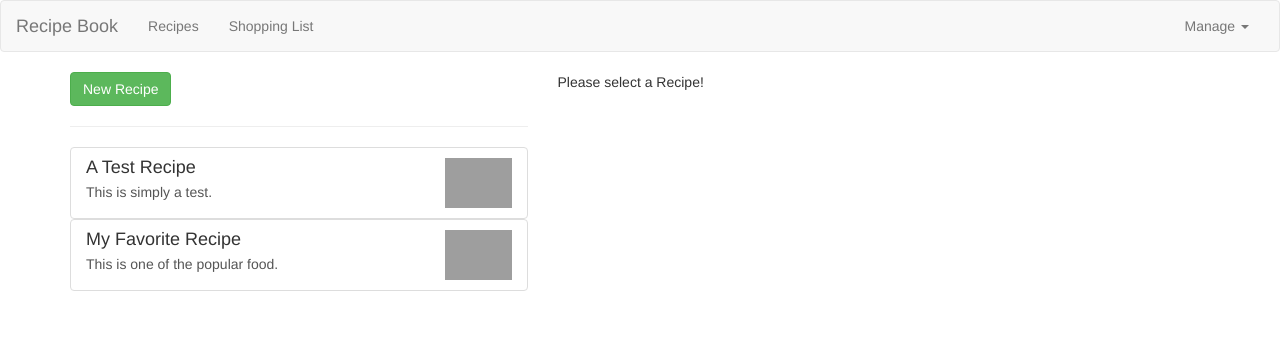
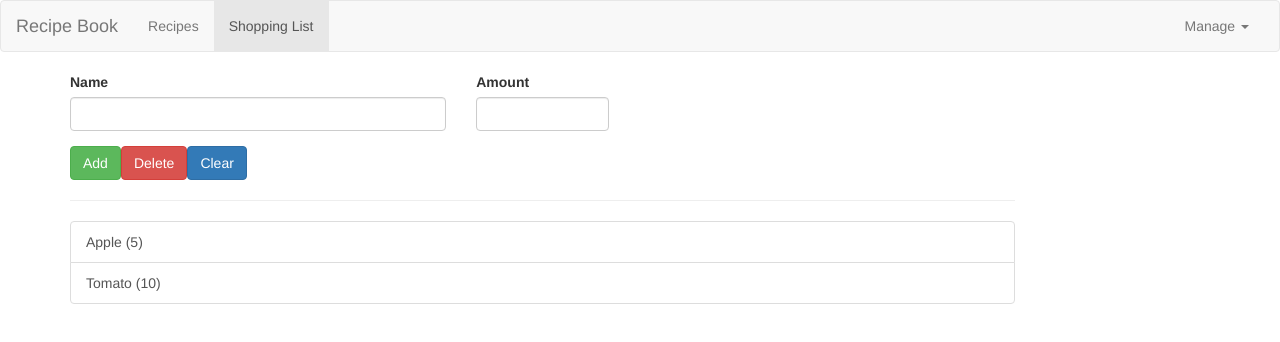
Before and after one commit to seohyundeveloper/shoppingMall-angular, an Angular app: page /shopping-list in a window 1280 px wide. Shown: the top 342 px of the page. Built offline with nearby package versions, Linux system fonts and the light colour scheme; grey boxes are pictures that could not be loaded.

Commit message:
Router- routerLink, roulterLinkActive

```diff
--- /dev/null
+++ b/src/app/app-routing.module.ts
@@ -0,0 +1,17 @@
+import { NgModule } from "@angular/core";
+import { Routes, RouterModule } from "@angular/router";
+import { RecipesComponent } from "./recipes/recipes.component";
+import { ShoppingListComponent } from "./shopping-list/shopping-list.component";
+
+const appRoutes: Routes = [
+  { path:'' , redirectTo: '/recipes', pathMatch: 'full'},
+  { path: 'recipes', component: RecipesComponent },
+  { path: 'shopping-list', component: ShoppingListComponent }
+]
+@NgModule({
+  imports: [RouterModule.forRoot(appRoutes)],
+  exports: [ RouterModule ]
+})
+export class AppRoutingModule {
+
+}
--- a/src/app/app.component.html
+++ b/src/app/app.component.html
@@ -3,10 +3,11 @@
 <div class="container">
   <div class="row">
     <div class="col-md-12">
-      <app-recipes
+      <router-outlet></router-outlet>
+      <!-- <app-recipes
         *ngIf="loadedFeature === 'recipe'"></app-recipes>
       <app-shopping-list
-        *ngIf="loadedFeature !== 'recipe'"></app-shopping-list>
+        *ngIf="loadedFeature !== 'recipe'"></app-shopping-list> -->
     </div>
   </div>
 </div>
--- a/src/app/app.module.ts
+++ b/src/app/app.module.ts
@@ -11,6 +11,8 @@
 import { ShoppingEditComponent } from './shopping-list/shopping-edit/shopping-edit.component';
 import { DropdownDirective } from './shared/dropdown.directive';
 import { ShoppingListService } from './shopping-list/shopping-list.service';
+import { AppRoutingModule } from './app-routing.module';
+
 @NgModule({
   declarations: [
     AppComponent,
@@ -26,6 +28,8 @@
   imports: [
     BrowserModule,
     FormsModule,
+  //  HttpModule,
+    AppRoutingModule
   ],
   providers: [ShoppingListService],
   bootstrap: [AppComponent]
--- a/src/app/header/header.component.html
+++ b/src/app/header/header.component.html
@@ -6,8 +6,8 @@
 
     <div class="collapse navbar-collapse">
       <ul class="nav navbar-nav">
-        <li><a href="#" (click)="onSelect('recipe')">Recipes</a></li>
-        <li><a href="#" (click)="onSelect('shoppingList')">Shopping List</a></li>
+        <li routerLinkActive="active"><a routerLink="/recipes">Recipes</a></li><!-- href="#" (click)="onSelect('recipe')"-->
+        <li routerLinkActive="active"><a routerLink="/shopping-list">Shopping List</a></li><!-- href="#" (click)="onSelect('shoppingList')"-->
       </ul>
 
       <ul class="nav navbar-nav navbar-right">
--- a/src/app/header/header.component.ts
+++ b/src/app/header/header.component.ts
@@ -5,18 +5,13 @@
   templateUrl:'./header.component.html'
 })
 export class HeaderComponent implements OnInit {
-  @Output() featureSelected = new EventEmitter<string>();
+ // @Output() featureSelected = new EventEmitter<string>();
 
-  constructor(){
+  constructor(){ }
 
-  }
+  ngOnInit(): void { }
 
-  ngOnInit(): void {
-
-  }
-
-  onSelect(feature:string) {
-   // console.log(feature)
-    this.featureSelected.emit(feature);
-  }
+  // onSelect(feature:string) {
+  //   this.featureSelected.emit(feature);
+  // }
 }
```
